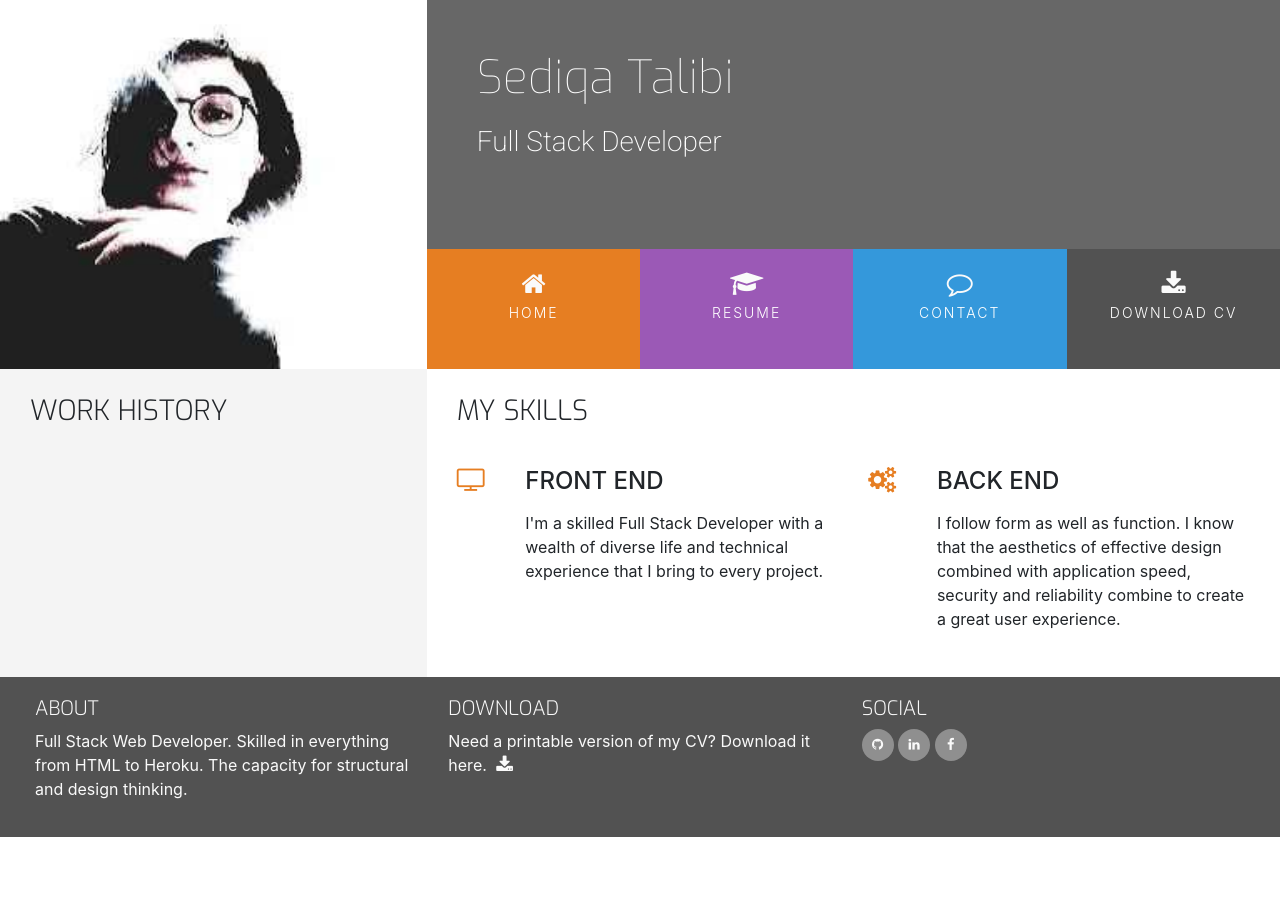
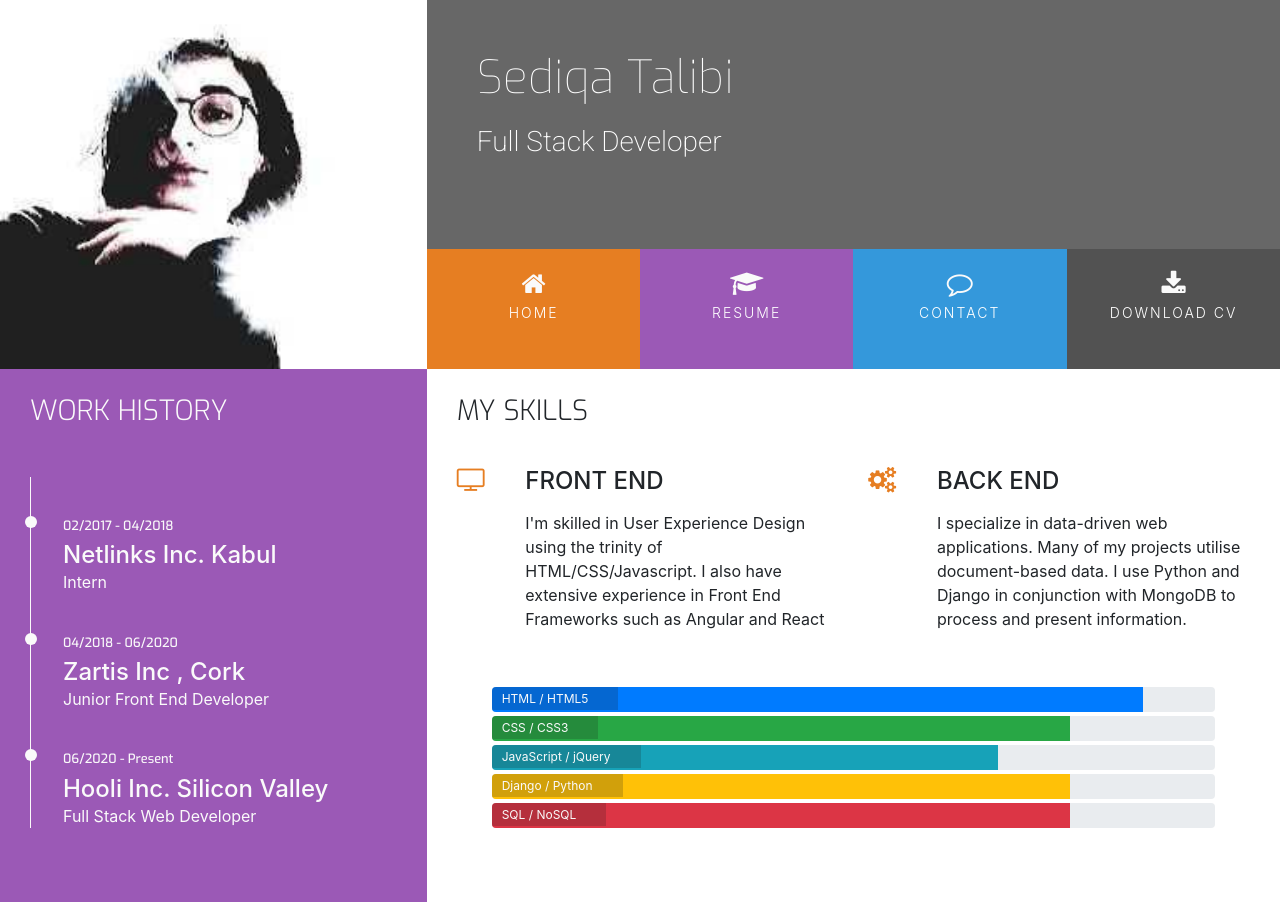
Before and after one commit to sediqa01/Resume, a plain HTML site: page resume.html in a window 1280 px wide. Shown: the top 902 px of the page. Before the commit the page ends 837 px from the top, so only its background shows below. Drawn offline with nearby package versions, Linux system fonts and the light colour scheme.

Commit message:
Style the work history section

```diff
--- a/assets/css/style.css
+++ b/assets/css/style.css
@@ -8,7 +8,9 @@ header {
 .bg-color-name-title {
     background-color: #676767;
 }
-
+.bg-color-work-history {
+    background-color: #9b59b6;
+}
 .bg-color-three-reasons {
     background-color: #fff;
 }
@@ -66,12 +68,14 @@ h4 {
     float: none;
 }
 
+.history-heading,
 .section-heading {
     font-family: "Exo", sans-serif;
     font-weight: 300;
     margin-top: 25px;
     margin-bottom: 40px;
 }
+
 
 
 /*--------------------------------------------Heading*/
@@ -264,3 +268,73 @@ footer {
     position: relative;
     width: 60%;
 }
+
+/* ----------------------------------------Skills */
+
+.progress {
+    position: relative;
+    height: 25px;
+    margin-bottom: 4px;
+}
+
+.progress-type {
+    position: absolute;
+    left: 0px;
+    font-weight: 400;
+    padding: 3px 30px 2px 10px;
+    color: #fafafa;
+    background-color: rgba(25, 25, 25, 0.2);
+}
+
+.progress-section {
+    margin: 40px 20px;
+}
+
+
+/* ----------------------------------------Work History */
+
+.history-heading {
+    color: #fafafa;
+    margin-bottom: 50px;
+}
+
+.timeline-item {
+    padding: 4em 2em 0em 2em;
+    position: relative;
+    color: #fafafa;
+    border-left: 1px solid;
+}
+
+.timeline-item p {
+    padding: 0;
+    margin: 0;
+}
+
+.timeline-item:before {
+    content: attr(data-dates);
+    position: absolute;
+    left: 2.5em;
+    top: 3em;
+    display: block;
+    font-family: "Exo", sans-serif;
+    font-weight: 500;
+    font-size: 0.8em;
+    padding: 0;
+    margin: 0;
+}
+
+.timeline-item:after {
+    width: 12px;
+    height: 12px;
+    display: block;
+    top: 2.4em;
+    position: absolute;
+    left: -6px;
+    border-radius: 12px;
+    content: '';
+    background: #fafafa;
+}
+
+.history-items {
+    margin-bottom: 30px;
+}
--- a/resume.html
+++ b/resume.html
@@ -51,14 +51,30 @@
             </div>
         </div>
     </header>
+
     <section class="container-fluid">
         <div class="row">
-            <div class="col-md-4 bg-color-personal-info section-column">
+            <div class="col-md-4 bg-color-work-history section-column">
                 <div class="row">
                     <div class="col-12">
-                        <h3 class="section-heading uppercase">
+                        <h3 class="history-heading uppercase">
                             Work History
                         </h3>
+                    </div>
+                </div>
+                <div class="history-items">
+                    <div class="timeline-item" data-dates="02/2017 - 04/2018">
+                        <h4> Netlinks Inc. Kabul</h4>
+                        <p>  Intern</p>
+                    </div>
+                    <div class="timeline-item" data-dates="04/2018 - 06/2020">
+                        <h4> Zartis Inc , Cork</h4>
+                        <p>Junior Front End Developer</p>
+                    </div>
+
+                    <div class="timeline-item" data-dates="06/2020 - Present">
+                        <h4>Hooli Inc. Silicon Valley</h4>
+                        <p>Full Stack Web Developer</p>
                     </div>
                 </div>
             </div>
@@ -77,8 +93,7 @@
                             <div class="col-10">
                                 <h4 class="three-reasons-heading uppercase">Front End</h4>
                                 <p>
-                                    I'm a skilled Full Stack Developer with a wealth of diverse life and technical
-                                    experience that I bring to every project.
+                                    I'm skilled in User Experience Design using the trinity of HTML/CSS/Javascript. I also have extensive experience in Front End Frameworks such as Angular and React
                                 </p>
                             </div>
                         </div>
@@ -91,11 +106,43 @@
                             <div class="col-10">
                                 <h4 class="three-reasons-heading uppercase">Back End</h4>
                                 <p>
-                                    I follow form as well as function. I know that the aesthetics of effective design
-                                    combined with application speed, security and reliability combine to create a great
-                                    user experience.
+                                    I specialize in data-driven web applications. Many of my projects utilise document-based data. I use Python and Django in conjunction with MongoDB to process and present information.
                                 </p>
                             </div>
+                        </div>
+                    </div>
+                </div>
+                <div class="row progress-section">
+                    <div class="col">
+                        <div class="progress">
+                            <div class="progress-bar" role="progressbar" aria-valuenow="90" aria-valuemin="0" aria-valuemax="100" style="width:90%;">
+                                <span class="sr-only">90% complete</span>
+                            </div>
+                            <span class="progress-type">HTML / HTML5</span>
+                        </div>
+                        <div class="progress">
+                            <div class="progress-bar bg-success" role="progressbar" aria-valuenow="80" aria-valuemin="0" aria-valuemax="100" style="width:80%;">
+                                <span class="sr-only">80% complete</span>
+                            </div>
+                            <span class="progress-type">CSS / CSS3</span>
+                        </div>
+                        <div class="progress">
+                            <div class="progress-bar bg-info" role="progressbar" aria-valuenow="70" aria-valuemin="0" aria-valuemax="100" style="width:70%;">
+                                <span class="sr-only">70% complete</span>
+                            </div>
+                            <span class="progress-type">JavaScript / jQuery</span>
+                        </div>
+                        <div class="progress">
+                            <div class="progress-bar bg-warning" role="progressbar" aria-valuenow="80" aria-valuemin="0" aria-valuemax="100" style="width:80%;">
+                                <span class="sr-only">80% complete</span>
+                            </div>
+                            <span class="progress-type">Django / Python</span>
+                        </div>
+                        <div class="progress">
+                            <div class="progress-bar bg-danger" role="progressbar" aria-valuenow="80" aria-valuemin="0" aria-valuemax="100" style="width:80%;">
+                                <span class="sr-only">80% complete</span>
+                            </div>
+                            <span class="progress-type">SQL / NoSQL</span>
                         </div>
                     </div>
                 </div>
```
